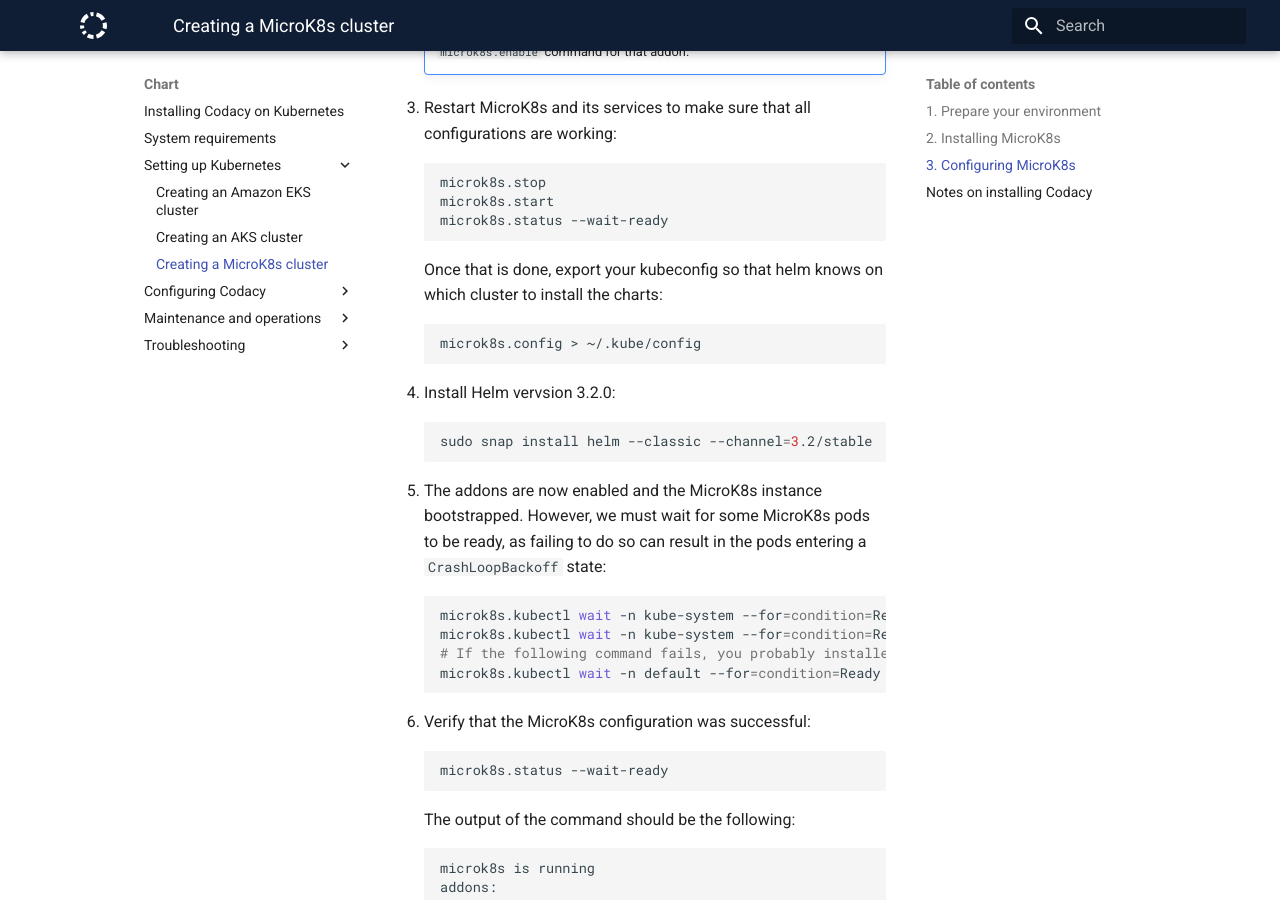
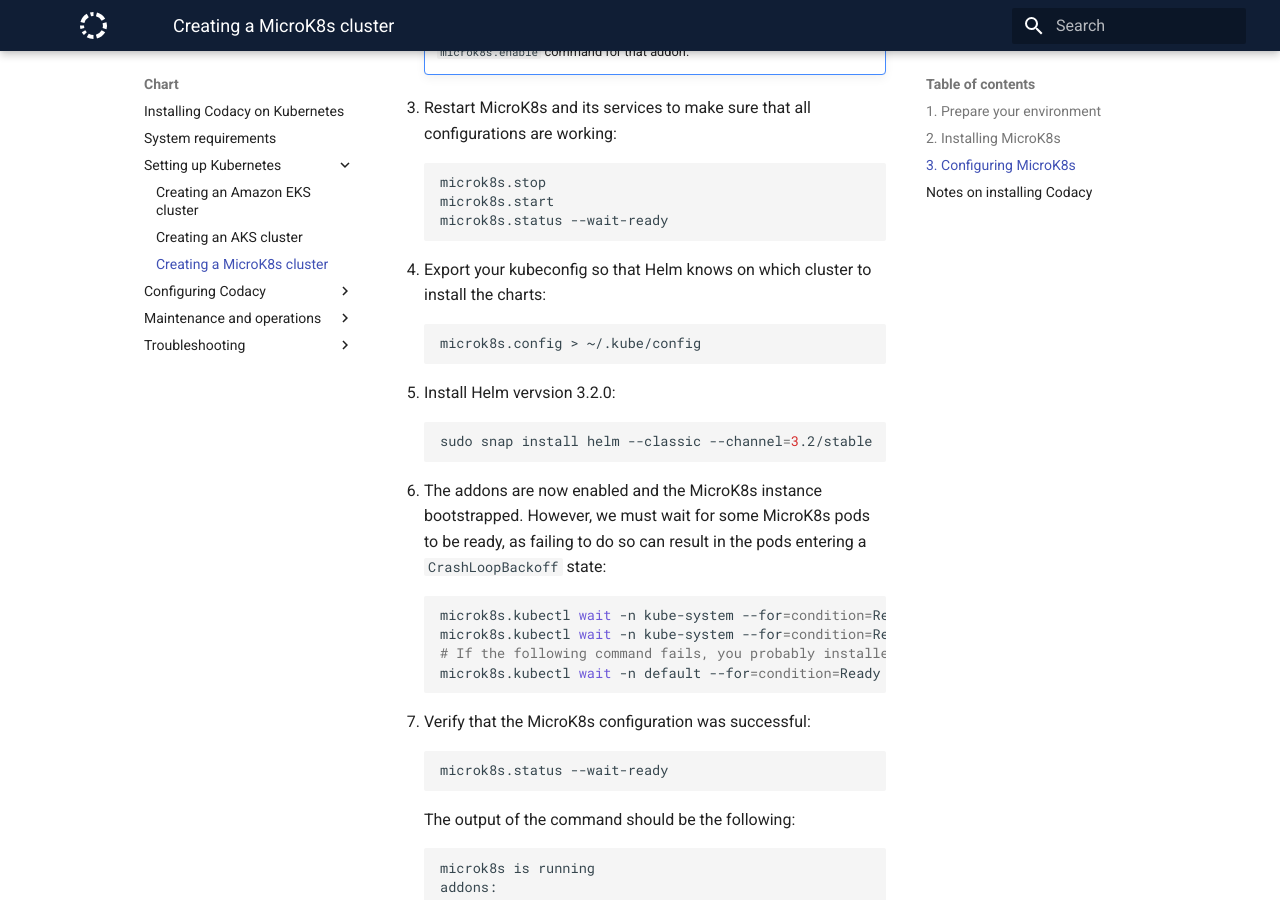
Before and after one commit to codacy/chart, an MkDocs documentation site: the page built from docs/infrastructure/microk8s-quickstart.md, in a window 1280 px wide and 900 px high, scrolled down 1811 px. Built offline with MkDocs 1.6.1 and Material for MkDocs 9.7.7, drawn with Linux system fonts in a browser that asks for light colours.

Commit message:
Move kubeconfig export to explicit step

````diff
--- a/docs/infrastructure/microk8s-quickstart.md
+++ b/docs/infrastructure/microk8s-quickstart.md
@@ -77,19 +77,19 @@
     microk8s.status --wait-ready
     ```
 
-    Once that is done, export your kubeconfig so that helm knows on which cluster to install the charts:
+4.  Export your kubeconfig so that Helm knows on which cluster to install the charts:
 
     ```bash
     microk8s.config > ~/.kube/config
     ```
 
-4.  Install Helm vervsion 3.2.0:
+5.  Install Helm vervsion 3.2.0:
 
     ```bash
     sudo snap install helm --classic --channel=3.2/stable
     ```
 
-5.  The addons are now enabled and the MicroK8s instance bootstrapped. However, we must wait for some MicroK8s pods to be ready, as failing to do so can result in the pods entering a `CrashLoopBackoff` state:
+6.  The addons are now enabled and the MicroK8s instance bootstrapped. However, we must wait for some MicroK8s pods to be ready, as failing to do so can result in the pods entering a `CrashLoopBackoff` state:
 
     ```bash
     microk8s.kubectl wait -n kube-system --for=condition=Ready pod -l k8s-app=kube-dns
````
Also changed, not shown: other parts of docs/infrastructure/microk8s-quickstart.md (+1 -1 lines).
